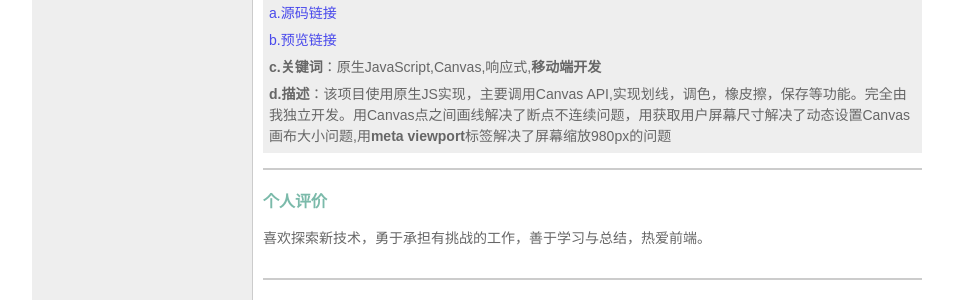
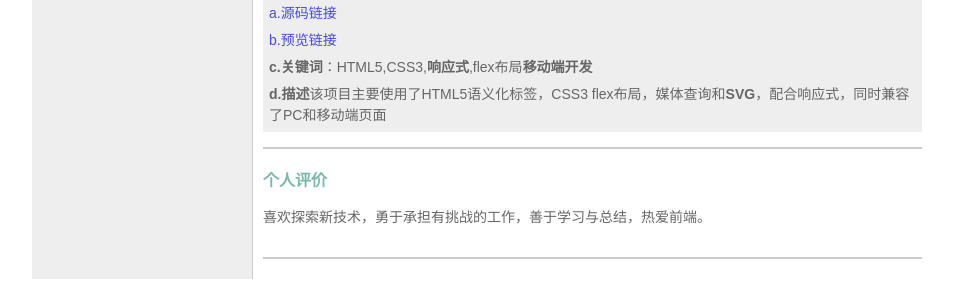
Before and after one commit to Eskimo6666/resume-intern-2, a plain HTML site: page index.html in a window 1280 px wide. Shown: the part 2519-2819 px from the top of the page, without its empty margins (158-1111 px from the left). After the commit the page ends 2798 px from the top, so only its background shows below. Drawn offline with Linux system fonts and the light colour scheme.

Commit message:
edit project-4

```diff
--- a/index.html
+++ b/index.html
@@ -222,14 +222,12 @@
                         <img src="https://s2.ax1x.com/2019/04/09/A5O6DP.jpg" alt="">
                         <div>
 
-                            <p><a href="https://github.com/Eskimo6666/Canvas-2" target="_blank"
+                            <p><a href="https://github.com/Eskimo6666/resume-intern-2" target="_blank"
                                     style="color:rgba(55, 55, 235, 0.897);">a.源码链接</a></p>
-                            <p><a href="https://eskimo6666.github.io/Canvas-2/index.html" target="_blank"
+                            <p><a href="https://eskimo6666.github.io/resume-intern-2/index.html" target="_blank"
                                     style="color:rgba(55, 55, 235, 0.897);">b.预览链接</a></p>
-                            <p><strong>c.关键词</strong>：原生JavaScript,Canvas,响应式,<strong>移动端开发</strong></p>
-                            <p><strong>d.描述</strong>：该项目使用原生JS实现，主要调用Canvas
-                                API,实现划线，调色，橡皮擦，保存等功能。完全由我独立开发。用Canvas点之间画线解决了断点不连续问题，用获取用户屏幕尺寸解决了动态设置Canvas画布大小问题,用<strong>meta
-                                    viewport</strong>标签解决了屏幕缩放980px的问题</p>
+                            <p><strong>c.关键词</strong>：HTML5,CSS3,<strong>响应式</strong>,flex布局<strong>移动端开发</strong></p>
+                            <p><strong>d.描述</strong>该项目主要使用了HTML5语义化标签，CSS3 flex布局，媒体查询和<strong>SVG</strong>，配合响应式，同时兼容了PC和移动端页面</p>
                         </div>
 
                     </div>
```
